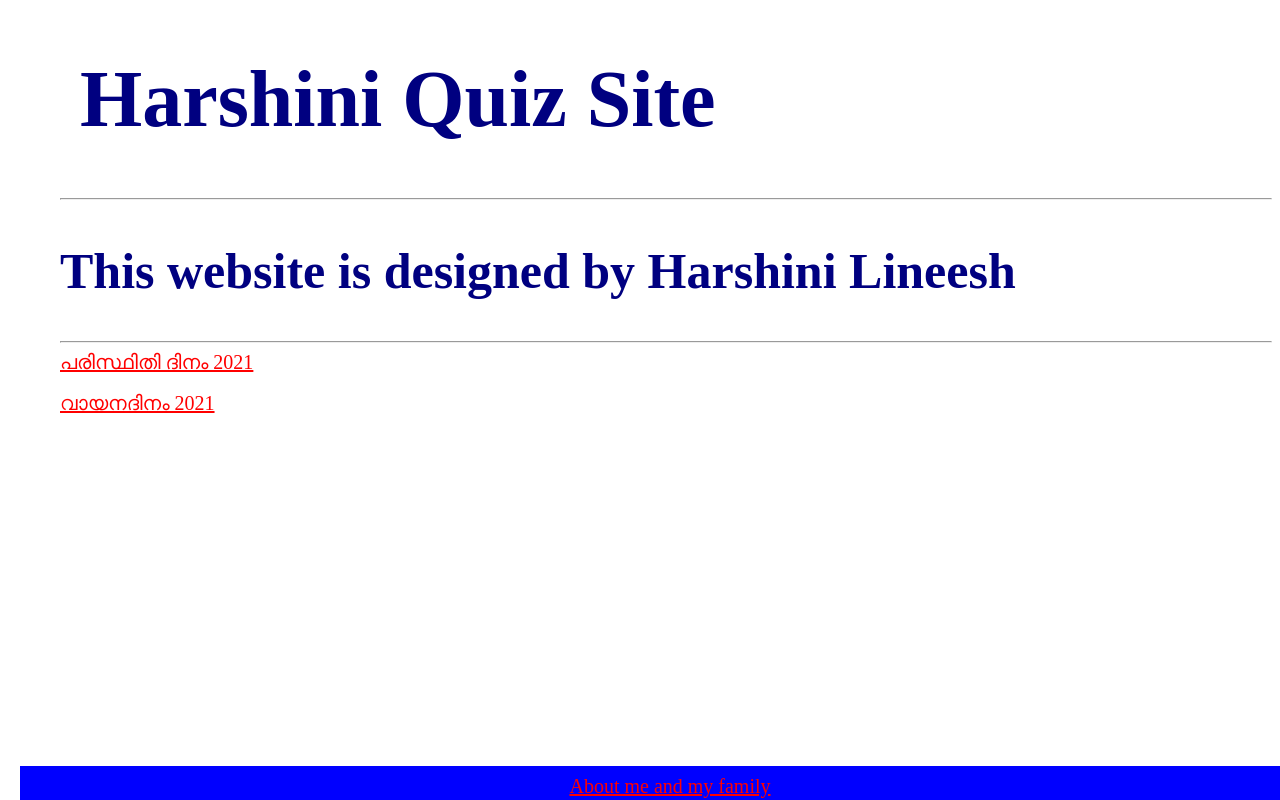
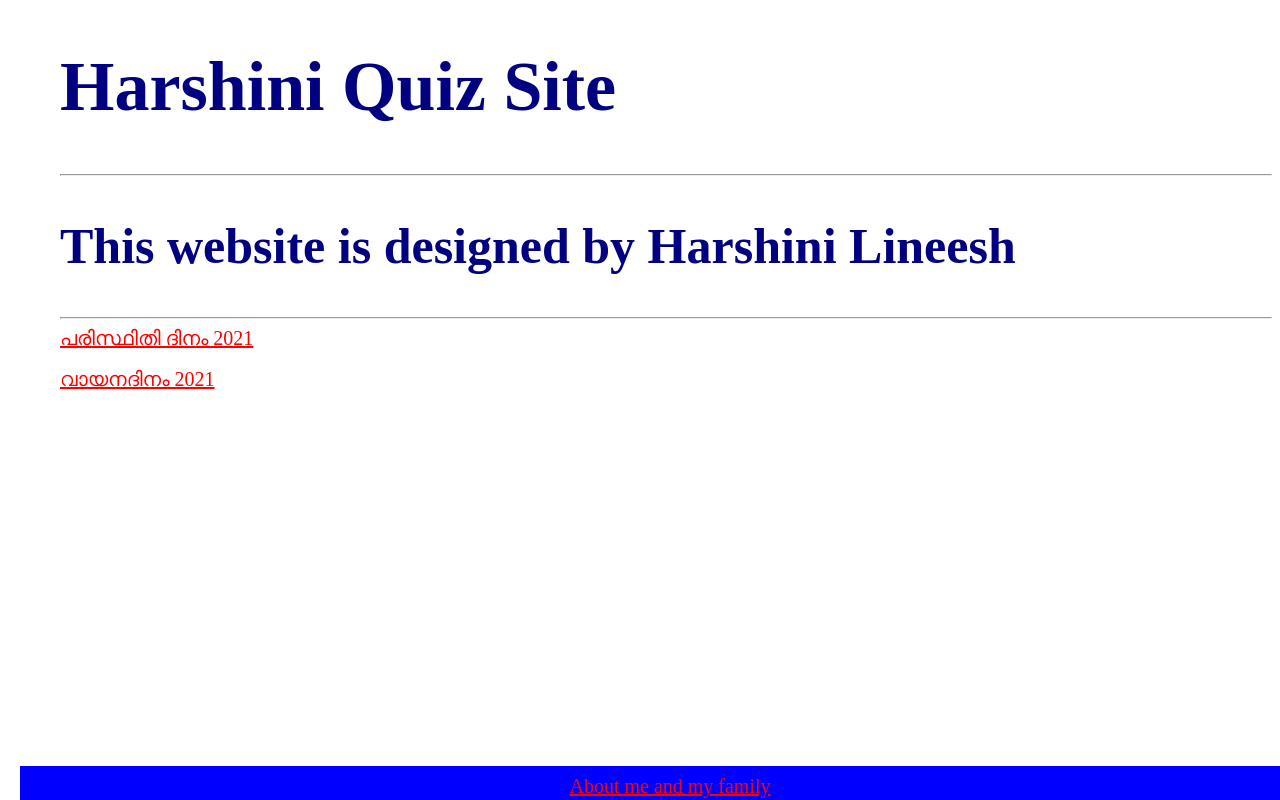
Before and after one commit to lineeshnm/HarshiniQuiz, a plain HTML site: page index.html in a window 1280 px wide. Drawn offline with Linux system fonts and the light colour scheme.

Commit message:
removed header div from index.html

```diff
--- a/index.html
+++ b/index.html
@@ -8,9 +8,7 @@
     <title>Harshini QUIZ Site</title>
 </head>
 <body>
-    <div class="header">
-        <h1>Harshini Quiz Site</h1>
-    </div>
+    <h1>Harshini Quiz Site</h1>
     <hr>
     <h2>This website is designed by Harshini Lineesh</h2>
     <hr>
--- a/static/css/style.css
+++ b/static/css/style.css
@@ -4,7 +4,7 @@
 }
 
 h1 {
-    font-size: 80px;
+    font-size: 70px;
   }
 
 h2 {
```
Also changed, not shown: 1 other file.
